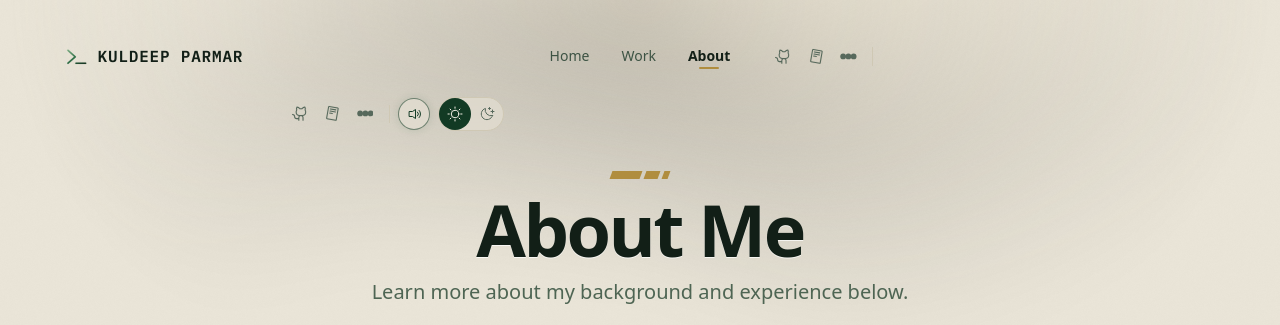
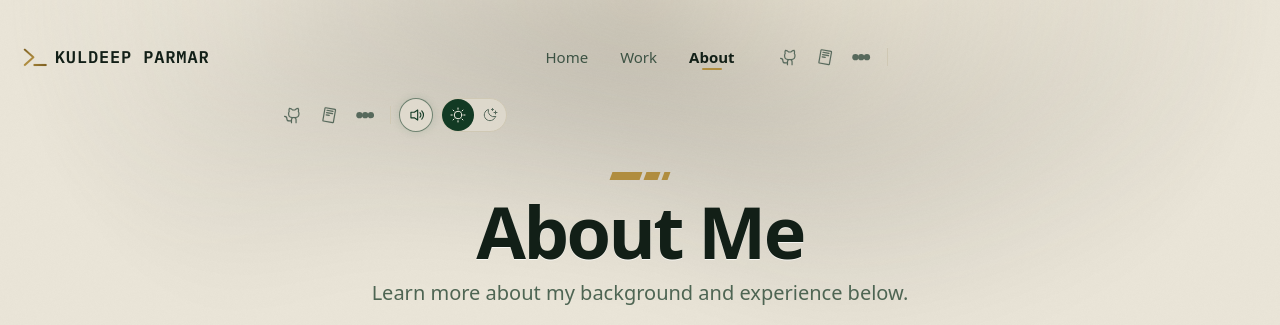
Before and after one commit to coldter/kuldeep.tech, an Astro site: page /about in a window 1280 px wide. Shown: the top 325 px of the page. Built offline with nearby package versions, Linux system fonts and the light colour scheme; Astro itself is replaced by a stand-in of ours; animation ran at ten frames a second.

Commit message:
refactor: design change checkpoint 4

```diff
--- a/src/components/Footer.astro
+++ b/src/components/Footer.astro
@@ -49,7 +49,7 @@ const links: { label: string; href: string; external?: boolean }[] = [
     display: flex;
     flex-direction: column;
     gap: 3rem;
-    max-width: 83rem;
+    max-width: var(--content-max);
     margin: 0 auto;
     width: 100%;
   }
--- a/src/components/Nav.astro
+++ b/src/components/Nav.astro
@@ -36,7 +36,6 @@ const isCurrentPage = (href: string) => {
     <Icon
       icon="terminal-simple"
       color="var(--accent-regular)"
-      size="1.6em"
       gradient
     />
     Kuldeep Parmar
@@ -193,12 +192,18 @@ const isCurrentPage = (href: string) => {
   nav {
     z-index: 50;
     position: relative;
+    /* One control height for the whole bar. Socials, sound, theme and the
+       menu trigger previously sat at three different sizes (30/32/34px),
+       which is what made the right end read as slightly untidy. */
+    --control: var(--control-size);
+    /* How far the bar runs past the text column on each side. */
+    --nav-bleed: 1.75rem;
     /* Sits on the grid backdrop; keep it light so the field stays visible. */
     display: flex;
     align-items: center;
     justify-content: space-between;
     gap: 1rem;
-    padding: 1.5rem;
+    padding: 1.5rem var(--content-pad);
     font-family: var(--font-brand);
     font-weight: 500;
     margin-bottom: 2.5rem;
@@ -206,8 +211,10 @@ const isCurrentPage = (href: string) => {
 
   .site-title {
     display: flex;
-    gap: 0.5rem;
     align-items: center;
+    /* Tighter than it looks: the mark's glyph carries 12.5% dead padding on
+       each side inside its box, so a full gap would read as ~12px. */
+    gap: 0.25rem;
     line-height: 1.1;
     color: var(--gray-0);
     text-decoration: none;
@@ -216,12 +223,36 @@ const isCurrentPage = (href: string) => {
     letter-spacing: 0.05em;
     font-weight: 600;
     white-space: nowrap;
+    font-size: 1.0625rem;
+    /* The brand mark should read as a gilt maker's mark, not as the dimmest
+       element in the bar. The Icon component's gradient reads
+       --aurora-stop-*, which is tuned dark for the page backdrop, so it is
+       re-pointed here to the gold family. --gold-ink and --gold already flip
+       per theme, so no theme override is needed. */
+    --aurora-stop-1: var(--gold-ink);
+    --aurora-stop-2: var(--gold);
+    --aurora-stop-3: var(--gold-lo);
+    /* The glyph is 75% x 56.25% of its viewBox, so the box has to be sized
+       up to get a bigger mark out of it. */
+    --size: 1.8em;
+    /* Pull the mark's 12.5% internal left padding back out, so the visible
+       chevron — not the invisible box edge — lines up with the content rule
+       that the h1 sits on. */
+    margin-inline-start: calc(var(--size) * -0.125);
   }
 
   .controls {
     display: flex;
     align-items: center;
     gap: 0.5rem;
+  }
+
+  /* Same treatment as sound-toggle: take the element out of layout so its
+     button is the flex item. Otherwise the empty element still claims a gap,
+     which pushed the whole cluster 8px off the content's right edge once the
+     button was hidden at desktop width. */
+  menu-button {
+    display: contents;
   }
 
   /* Icon links. Borderless and a touch smaller than the sound/theme pair, so
@@ -236,12 +267,12 @@ const isCurrentPage = (href: string) => {
     display: flex;
     align-items: center;
     justify-content: center;
-    width: 1.9rem;
-    height: 1.9rem;
+    width: var(--control);
+    height: var(--control);
     border-radius: 999rem;
     color: var(--gray-400);
     text-decoration: none;
-    font-size: 1.05rem;
+    font-size: 1.15rem;
     transition:
       color var(--theme-transition),
       background-color var(--theme-transition),
@@ -269,8 +300,8 @@ const isCurrentPage = (href: string) => {
     justify-content: center;
     border: 1px solid var(--gray-800);
     border-radius: 999rem;
-    width: 2rem;
-    height: 2rem;
+    width: var(--control);
+    height: var(--control);
     padding: 0;
     font-size: 1.1rem;
     color: var(--gray-300);
@@ -356,13 +387,13 @@ const isCurrentPage = (href: string) => {
 
   @media (max-width: 30em) {
     nav {
-      padding-inline: 1rem;
       gap: 0.5rem;
     }
 
     .site-title {
-      font-size: 0.85rem;
+      font-size: 0.9rem;
       letter-spacing: 0.02em;
+      gap: 0.15rem;
     }
 
     .controls {
@@ -377,12 +408,28 @@ const isCurrentPage = (href: string) => {
       grid-template-columns: 1fr auto 1fr;
       align-items: center;
       gap: 1.5rem;
-      padding: 2.5rem 2rem;
+      padding-block: 2.5rem;
+      /* The bar shares the page's content container, so the wordmark sits on
+         the same vertical rule as the h1 below it and the controls mirror the
+         right edge of the text column. --nav-bleed then pushes it a little
+         wider than that column, so the bar reads as chrome framing the page
+         rather than as one more block of copy. The max() floor means the
+         bleed can never eat into the gutter and reach the viewport edge —
+         below ~1384px the bar simply falls back to the content column. */
+      padding-inline: max(
+        var(--content-pad),
+        calc(
+          (100% - var(--content-max)) / 2 + var(--content-pad) - var(--nav-bleed)
+        )
+      );
       margin-bottom: 0;
     }
 
     .site-title {
-      font-size: var(--text-base);
+      /* A grid item defaults to stretch, which made the wordmark's clickable
+         box fill the whole 1fr column — a 530px hit area for 179px of ink. */
+      justify-self: start;
+      font-size: 1.0625rem;
     }
 
     #menu-content {
@@ -402,7 +449,7 @@ const isCurrentPage = (href: string) => {
       justify-content: center;
       gap: 0.25rem;
       padding: 0;
-      font-size: var(--text-sm);
+      font-size: 0.9375rem;
     }
 
     /* Panel seam between the socials and the sound/theme pair. */
@@ -462,9 +509,13 @@ const isCurrentPage = (href: string) => {
     }
   }
 
-  @media (min-width: 60em) {
+  @media (max-width: 22em) {
     nav {
-      padding: 2.5rem 4rem;
+      padding-inline: 1rem;
+    }
+
+    .site-title {
+      font-size: 0.8125rem;
     }
   }
 
--- a/src/components/SoundToggle.astro
+++ b/src/components/SoundToggle.astro
@@ -75,13 +75,15 @@
     display: flex;
   }
 
-  /* Same control language as ThemeToggle, so the two read as a pair. */
+  /* Same control language as ThemeToggle, so the two read as a pair. Height
+     matches the nav's --control token (and ThemeToggle's 34px outer box) so
+     the whole right cluster sits on one line of measurement. */
   .sound {
     align-items: center;
     justify-content: center;
-    width: 2rem;
-    height: 2rem;
-    min-width: 2rem;
+    width: var(--control-size);
+    height: var(--control-size);
+    min-width: var(--control-size);
     padding: 0;
     border: 1px solid var(--gray-800);
     border-radius: 999rem;
@@ -119,8 +121,8 @@
 
   .sound__icon {
     display: none;
-    width: 1rem;
-    height: 1rem;
+    width: 1.125rem;
+    height: 1.125rem;
   }
 
   .sound__icon svg {
--- a/src/components/ThemeToggle.astro
+++ b/src/components/ThemeToggle.astro
@@ -28,13 +28,15 @@ import Icon from "./Icon.astro";
     box-shadow: 0 0 8px var(--accent-subtle-overlay);
   }
 
+  /* Sized off --control-size minus this button's own 1px border, so the two
+     icon halves add up to exactly the shared control height. */
   .icon {
     z-index: 1;
     position: relative;
     display: flex;
     padding: 0.5rem;
-    width: 2rem;
-    height: 2rem;
+    width: calc(var(--control-size) - 2px);
+    height: calc(var(--control-size) - 2px);
     font-size: 1rem;
     color: var(--gray-400);
     transition: color var(--theme-transition);
--- a/src/pages/work/index.astro
+++ b/src/pages/work/index.astro
@@ -20,7 +20,7 @@ const projects = (await getCollection("work")).sort(
   <div class="stack gap-20">
     <main id="main-content" tabindex="-1" class="wrapper stack gap-8">
       <Hero
-        title="Work"
+        title="Work / Thoughts"
         tagline="Past projects and client work, plus occasional notes on side projects."
         align="start"
       />
--- a/src/styles/global.css
+++ b/src/styles/global.css
@@ -142,6 +142,16 @@
   --text-4xl: 3.5rem;
   --text-5xl: 4.5rem;
   --text-display: clamp(2.9rem, 7.6vw, 5.9rem); /* masthead only */
+
+  /* Layout containers. The nav and the footer measure against these too, so
+     every band on the page shares one pair of vertical rules. */
+  --content-max: 83rem;
+  --content-pad: 1.5rem;
+
+  /* Every icon control in the site chrome — socials, sound, theme, menu
+     trigger — is this tall. One number keeps the nav's right cluster on a
+     single line of measurement. */
+  --control-size: 2.125rem;
 
   /* Fonts */
   --font-system:
@@ -444,9 +454,9 @@ time,
 
 .wrapper {
   width: 100%;
-  max-width: 83rem;
+  max-width: var(--content-max);
   margin-inline: auto;
-  padding-inline: 1.5rem;
+  padding-inline: var(--content-pad);
 }
 
 .stack {
@@ -505,3 +515,13 @@ time,
     gap: 12rem;
   }
 }
+
+/* Very small phones. Only the 320px class of device is affected: below ~347px
+   the nav's wordmark, control cluster and padding stop fitting side by side,
+   which pushed the menu trigger out of the viewport. Shrinking the shared
+   control size here keeps the bar intact without touching anything else. */
+@media (max-width: 22em) {
+  :root {
+    --control-size: 1.875rem;
+  }
+}
```
